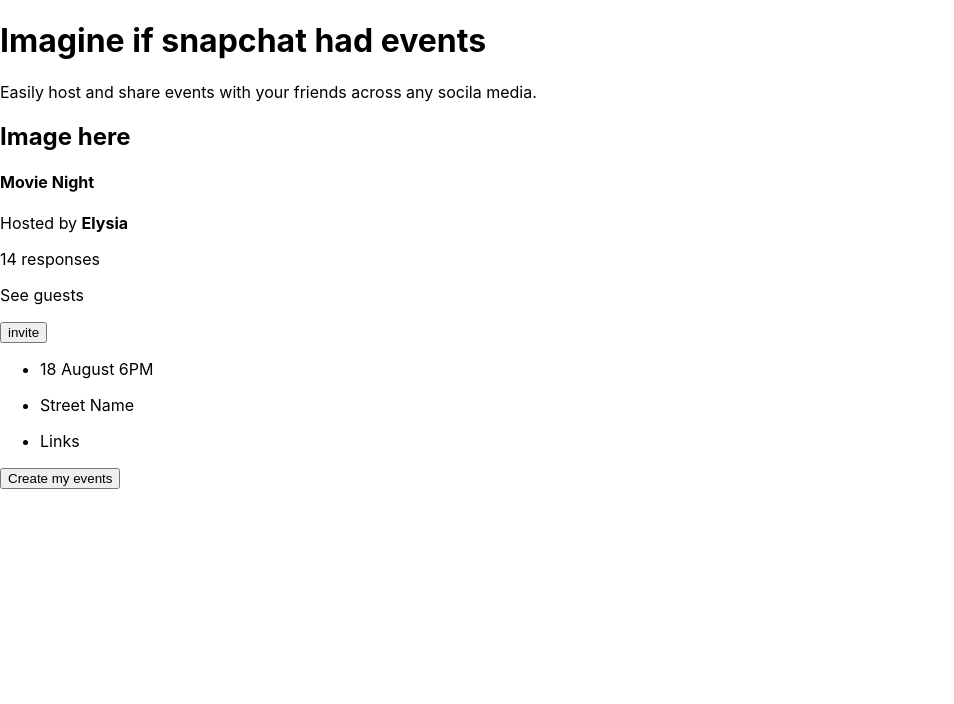
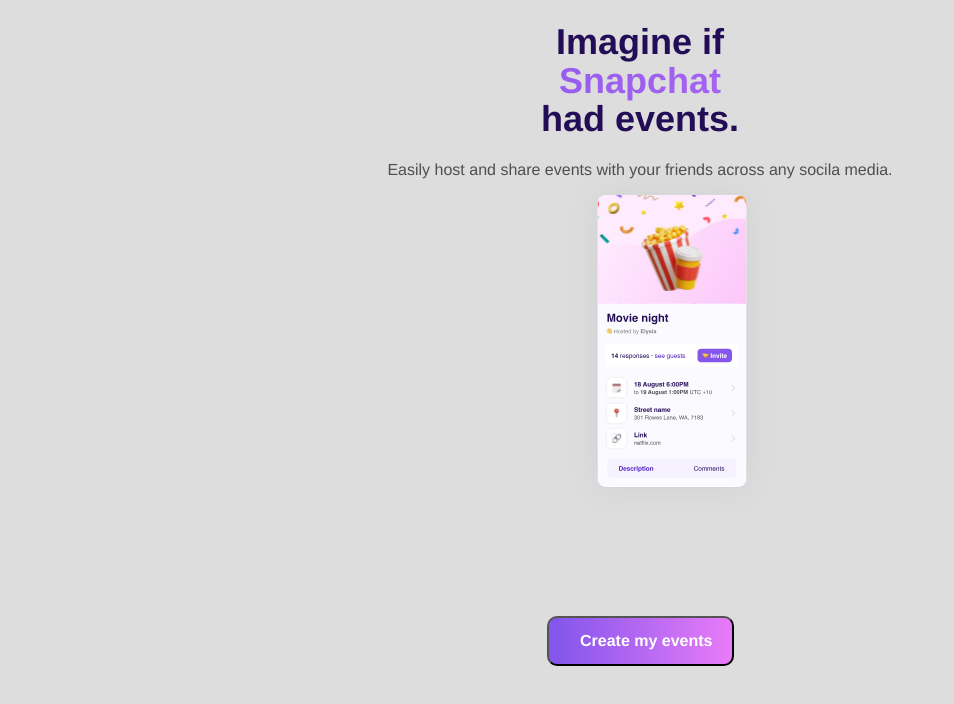
Before and after one commit to richardoppiyo/envitamedia, a React (Create React App) app: page / in a window 1280 px wide. Shown: the top 704 px of the page, without its empty margins (0-954 px from the left). Built offline with nearby package versions, Linux system fonts and the light colour scheme.

Commit message:
Lnding page design

```diff
--- a/src/components/Landing/Landing.js
+++ b/src/components/Landing/Landing.js
@@ -1,11 +1,21 @@
 import React from 'react';
+import './landing.css';
+import LandingImg from './Landing.svg';
 
 const Landing = () => (
-  <div>
-    <h1>Imagine if snapchat had events</h1>
-    <p>Easily host and share events with your friends across any socila media.</p>
+  <div className="home">
+    <h1>
+      Imagine if
+      {' '}
+      <span className="spannedh1">Snapchat</span>
+      {' '}
+      had events.
+    </h1>
+    <p className="homep1">Easily host and share events with your friends across any socila media.</p>
     <div>
-      <h2>Image here</h2>
+      <img className="landingimage" src={LandingImg} alt="img" />
+      {/* <LandingImg /> */}
+      {/* <h2>Image here</h2>
       <div>
         <h4>Movie Night</h4>
         <p>
@@ -23,9 +33,9 @@
         <li><p>18 August 6PM</p></li>
         <li><p>Street Name</p></li>
         <li><p>Links</p></li>
-      </ul>
+      </ul> */}
     </div>
-    <button type="submit">Create my events</button>
+    <button className="homebtn" type="submit"><span>Create my events</span></button>
   </div>
 );
 
--- /dev/null
+++ b/src/components/Landing/landing.css
@@ -0,0 +1,92 @@
+body {
+    background-color: #dddddd;
+}
+
+.home {
+    width: 90%;
+    text-align: center;
+    margin: auto;
+}
+
+.home h1 {
+    font-family: 'Helvetica';
+font-style: normal;
+font-weight: 700;
+font-size: 36px;
+line-height: 36px;
+text-align: center;
+color: #240D57;
+}
+
+.spannedh1 {
+    display: block;
+    font-family: 'Helvetica';
+font-style: normal;
+font-weight: 700;
+font-size: 36px;
+line-height: 41px;
+text-align: center;
+background: linear-gradient(90deg, #8456EC 24.2%, #E87BF8 120.46%);
+-webkit-background-clip: text;
+-webkit-text-fill-color: transparent;
+background-clip: text;
+text-fill-color: transparent;
+}
+
+.homep1 {
+font-family: 'Helvetica';
+font-style: normal;
+font-weight: 300;
+font-size: 16px;
+line-height: 18px;
+text-align: center;
+color: #4F4F4F;
+/* Inside auto layout */
+flex: none;
+order: 1;
+flex-grow: 0;
+}
+
+.landingimage {
+    /* position: absolute; */
+width: 95vw;
+height: 292px;
+/* left: calc(50% - 165.63px/2 + 0.32px); */
+/* top: 290px; */
+filter: drop-shadow(0px 0px 17.6435px rgba(0, 0, 0, 0.05));
+border-radius: 13.2326px;
+}
+
+.homebtn {
+    display: flex;
+flex-direction: row;
+justify-content: center;
+align-items: center;
+padding: 16px;
+gap: 10px;
+position: absolute;
+width: 187px;
+height: 50px;
+left: calc(50% - 187px/2);
+top: 616px;
+background: linear-gradient(90deg, #8456EC 3.25%, #E87BF8 100%);
+border-radius: 10px;
+}
+
+.homebtn span {
+    width: 145px;
+height: 18px;
+
+font-family: 'Helvetica';
+font-style: normal;
+font-weight: 700;
+font-size: 16px;
+line-height: 18px;
+text-align: right;
+color: #ffffff;
+
+/* Inside auto layout */
+flex: none;
+order: 0;
+flex-grow: 0;
+}
```
Also changed, not shown: src/components/Landing/Landing.svg (added).
